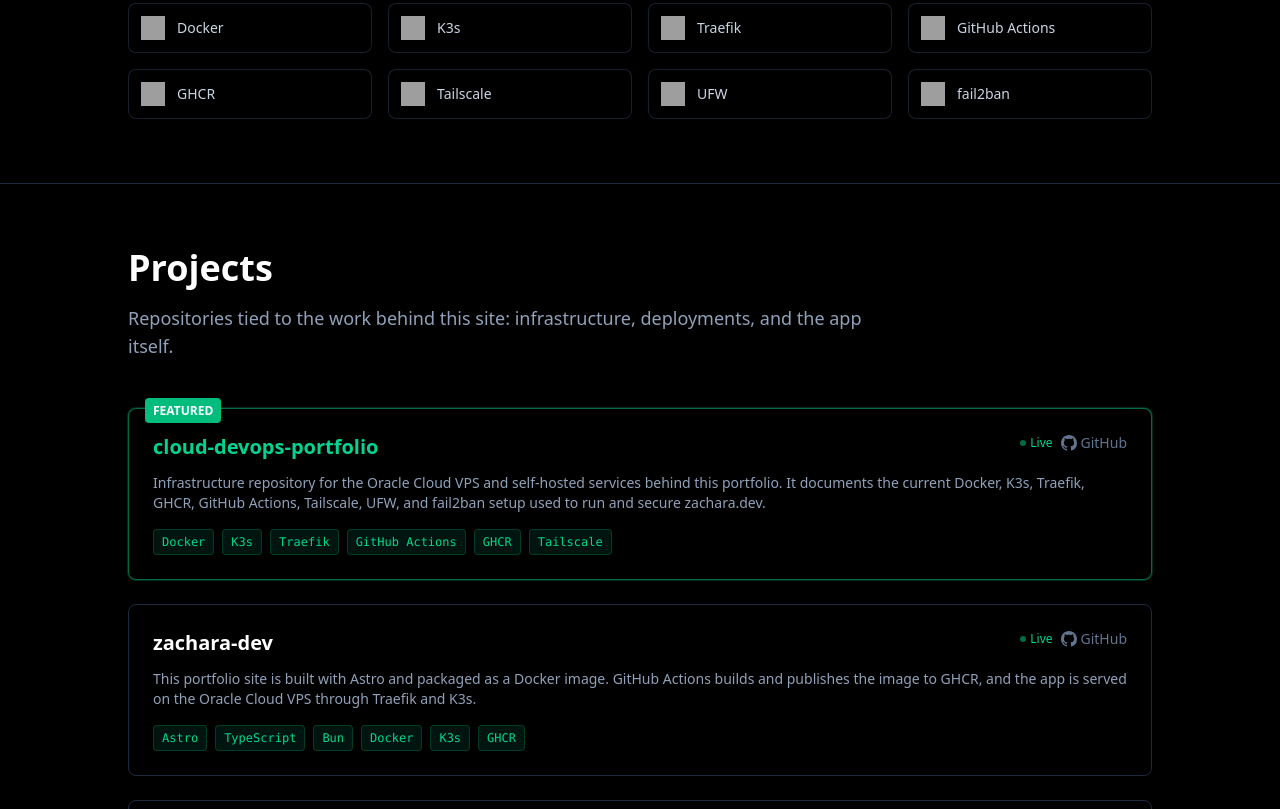
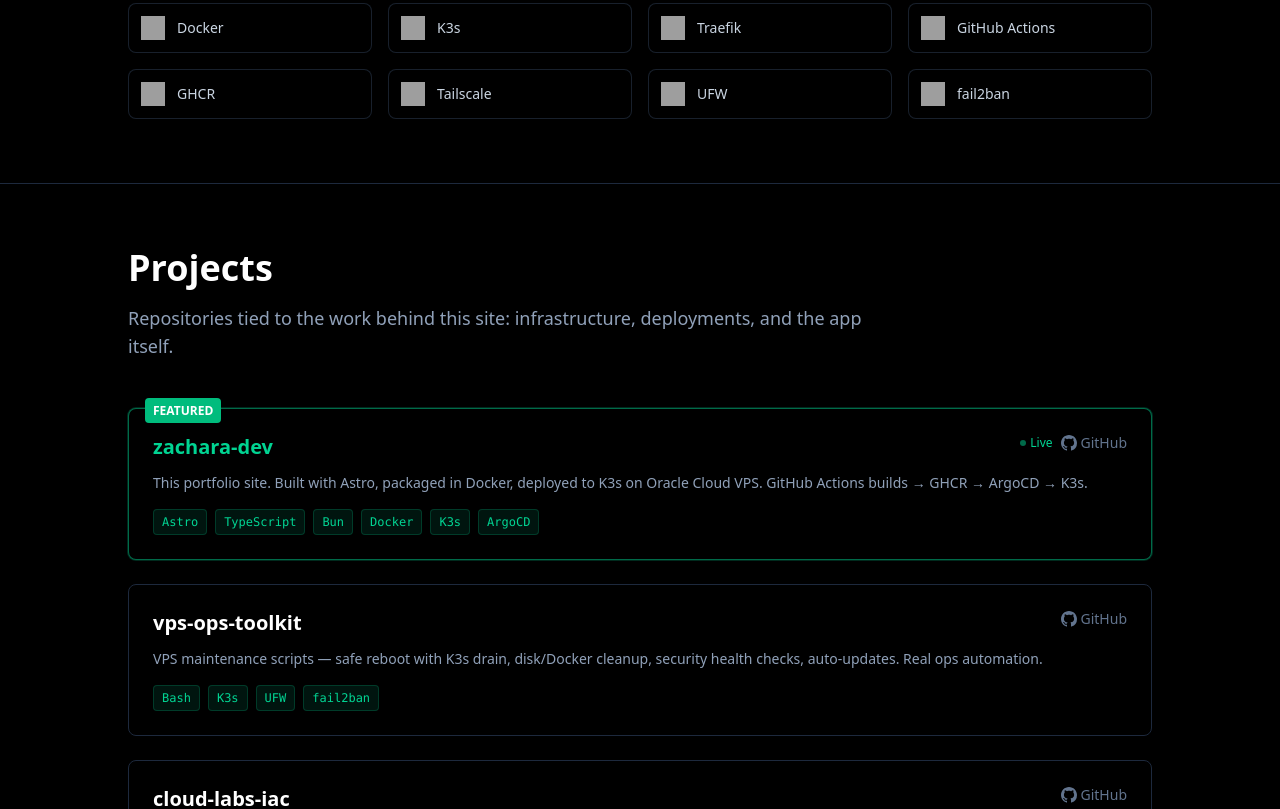
Before and after one commit to benzac708/zachara-dev, an Astro site: page / in a window 1280 px wide. Shown: the part 1991-2800 px from the top of the page. Built offline with nearby package versions, Linux system fonts and the light colour scheme; Astro itself is replaced by a stand-in of ours; grey boxes are pictures that could not be loaded.

Commit message:
fix: accurate projects - only zachara-dev is live, add vps-ops-toolkit and cloud-labs-iac

```diff
--- a/src/pages/index.astro
+++ b/src/pages/index.astro
@@ -6,13 +6,13 @@ import TechBadge from "~/components/TechBadge.astro";
 import TimelineItem from "~/components/TimelineItem.astro";
 
 const techs = [
-  "Kubernetes", "Docker", "K3s", "GitHub Actions", "GHCR",
-  "Oracle Cloud", "Linux", "Python", "Bash", "Traefik", "Tailscale", "UFW", "fail2ban",
+  "Docker", "K3s", "GitHub Actions", "GHCR", "ArgoCD",
+  "Oracle Cloud", "Linux", "Bash", "Traefik", "Tailscale", "UFW", "fail2ban",
 ];
 
 const infrastructureHighlights = [
   {
-    title: "Kubernetes Cluster",
+    title: "K3s Cluster",
     description: "Single-node K3s cluster running the portfolio and supporting services on one Oracle Cloud VPS",
     icon: "kubernetes",
     metrics: ["K3s", "Traefik", "Single Node"],
@@ -50,44 +50,38 @@ const tools = [
 
 const projects = [
   {
-    title: "cloud-devops-portfolio",
+    title: "zachara-dev",
     description:
-      "Infrastructure repository for the Oracle Cloud VPS and self-hosted services behind this portfolio. It documents the current Docker, K3s, Traefik, GHCR, GitHub Actions, Tailscale, UFW, and fail2ban setup used to run and secure zachara.dev.",
-    href: "https://github.com/benzac708/cloud-devops-portfolio",
-    tech: ["Docker", "K3s", "Traefik", "GitHub Actions", "GHCR", "Tailscale"],
+      "This portfolio site. Built with Astro, packaged in Docker, deployed to K3s on Oracle Cloud VPS. GitHub Actions builds → GHCR → ArgoCD → K3s.",
+    href: "https://github.com/benzac708/zachara-dev",
+    tech: ["Astro", "TypeScript", "Bun", "Docker", "K3s", "ArgoCD"],
     featured: true,
     live: true,
   },
   {
-    title: "zachara-dev",
+    title: "vps-ops-toolkit",
     description:
-      "This portfolio site is built with Astro and packaged as a Docker image. GitHub Actions builds and publishes the image to GHCR, and the app is served on the Oracle Cloud VPS through Traefik and K3s.",
-    href: "https://github.com/benzac708/zachara-dev",
-    tech: ["Astro", "TypeScript", "Bun", "Docker", "K3s", "GHCR"],
-    live: true,
+      "VPS maintenance scripts — safe reboot with K3s drain, disk/Docker cleanup, security health checks, auto-updates. Real ops automation.",
+    href: "https://github.com/benzac708/vps-ops-toolkit",
+    tech: ["Bash", "K3s", "UFW", "fail2ban"],
+    featured: false,
+    live: false,
   },
   {
-    title: "vps-infrastructure",
+    title: "cloud-labs-iac",
     description:
-      "Self-hosted Ubuntu Oracle Cloud VPS running K3s and multiple containerized applications. It uses Traefik for ingress, Tailscale for secure access, UFW and fail2ban for host security, and shell automation for routine maintenance.",
-    href: "https://github.com/benzac708",
-    tech: ["K3s", "Traefik", "Tailscale", "UFW", "fail2ban", "Oracle Cloud"],
-    live: true,
-  },
-  {
-    title: "cloud-app",
-    description:
-      "Application deployment example using Docker, K3s, health checks, and Traefik ingress routing. Focused on a simple production-style path from container build to live service.",
-    href: "https://github.com/benzac708/cloud-app",
-    tech: ["K3s", "Docker", "Traefik", "Python"],
-    live: true,
+      "Terraform labs for AWS and Azure — VPC with 3-tier networking, NAT, bastion, endpoints. Practice infrastructure as code.",
+    href: "https://github.com/benzac708/cloud-labs-iac",
+    tech: ["Terraform", "AWS", "Azure", "VPC"],
+    featured: false,
+    live: false,
   },
 ];
 
 const skills = [
-  { title: "Containers & Orchestration", skills: ["Docker", "Kubernetes", "K3s", "containerd"] },
-  { title: "CI/CD", skills: ["GitHub Actions", "GHCR"] },
-  { title: "Cloud Platforms", skills: ["Oracle Cloud", "AWS", "Azure"] },
+  { title: "Containers & Orchestration", skills: ["Docker", "K3s"] },
+  { title: "CI/CD", skills: ["GitHub Actions", "GHCR", "ArgoCD"] },
+  { title: "Cloud Platforms", skills: ["Oracle Cloud", "AWS", "Azure Terraform"] },
   { title: "Networking & Security", skills: ["Traefik", "Tailscale", "UFW", "fail2ban"] },
   { title: "Scripting & Languages", skills: ["Bash", "Python", "TypeScript", "YAML"] },
 ];
```
